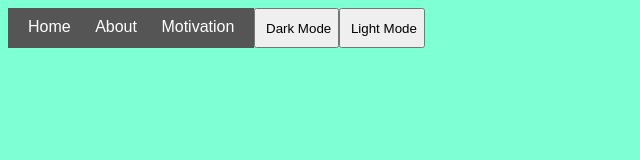
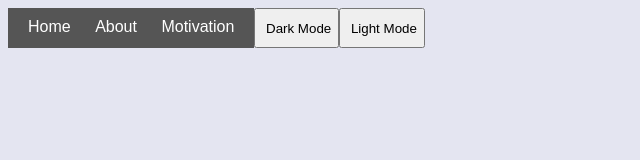
Before and after one commit to Pushkaltoocool/Digital-Literacy, a plain HTML site: page about.html in a window 1280 px wide. Both pictures are taken after a click on the button "Light Mode". Shown: the whole page, without its empty margins (0-640 px from the left). Drawn offline with Linux system fonts and the light colour scheme.

Commit message:
Update about.html

```diff
--- a/about.html
+++ b/about.html
@@ -64,7 +64,7 @@
         }
 
         function gfg_run() {
-            changeColor('aquamarine');
+            changeColor(#E4E5F1);
         }
         </script>
     </div>
```
